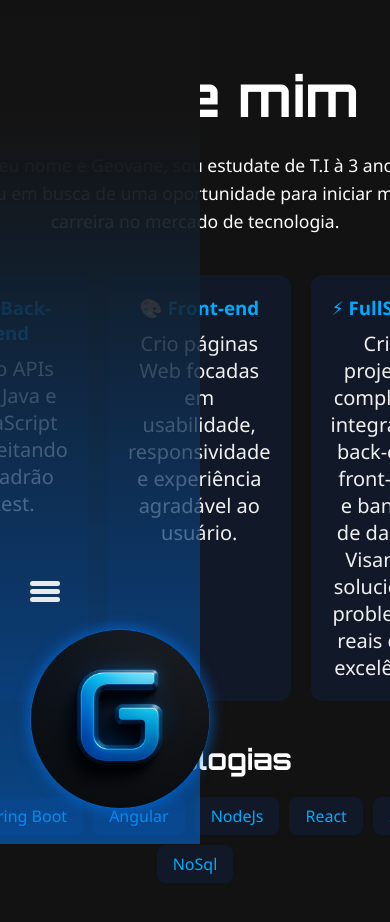
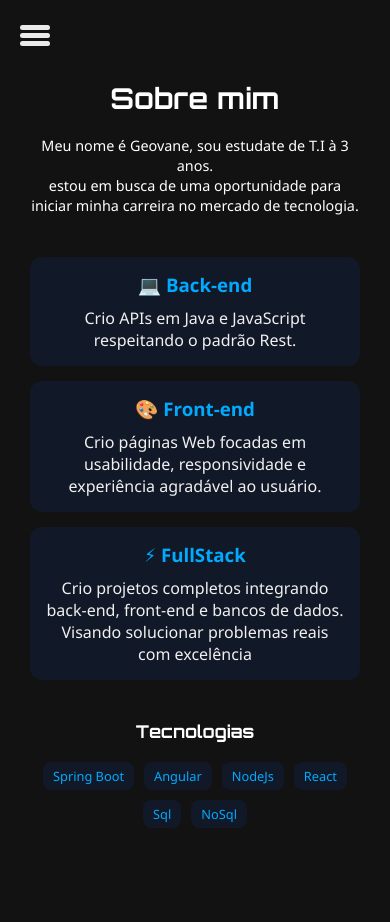
Before and after one commit to Geovanej7/Angular_MeuPortifolio, an Angular app: page /sobre in a window 390 px wide. Shown: the top 922 px of the page. Built offline with nearby package versions, Linux system fonts and the light colour scheme.

Commit message:
update css mobile

```diff
--- a/src/app/app.component.css
+++ b/src/app/app.component.css
@@ -12,16 +12,17 @@ main {
 }
 
 header {
-    position: fixed;       /* fixa o header na tela */
-    height: 100vh;         /* ocupa toda a altura da tela */
-    width: 200px;          /* largura da barra lateral */
+  position: fixed;
+  height: 100vh;
+  width: 200px;
   display: flex;
   flex-direction: column;
-    align-items: flex-start; /* alinha o conteúdo à esquerda */
+  align-items: flex-start;
   justify-content: flex-start;
   padding: 30px;
   gap: 50px;
-    background: linear-gradient(to bottom, #121212 0%, #131313 10%,#141414 15%, rgba(0, 123, 255, 0.5) 100%);
+  background: linear-gradient(to bottom, #121212 0%, #131313 10%, #141414 15%, rgba(0, 123, 255, 0.5) 100%);
+  z-index: 1000;
 }
 
 footer{
@@ -31,9 +32,21 @@ main {
 
 @media (max-width: 768px) {
     header {
-        display: flex;
-        gap: 20px;
-        flex-direction: column-reverse;
+    position: fixed;
+    top: 0;
+    left: 0;
+    height: 60px;         /* altura pequena, só barra */
+    width: 100%;          /* ocupa toda largura */
+    flex-direction: row;  /* logo + menu na horizontal */
+    align-items: center;
+    justify-content: space-between;
+    padding: 10px 20px;
+    gap: 10px;
+    background: #121212;
+    z-index: 1000;
+  }
+  app-profile-img {
+    display: none;
   }
     .content {
         margin-top: 40px;
--- a/src/app/components/botton-cv/botton-cv.component.html
+++ b/src/app/components/botton-cv/botton-cv.component.html
@@ -1,3 +1,3 @@
-<a href="../../../assets/Geovane_Fullstack.pdf" download="GeovaneJunior_cv.pdf">
+<a href="../../../assets/Curriculo_GeovaneJunior_FullStack.pdf" download="GeovaneJunior_cv.pdf">
     <button class="download-btn">Baixar CV</button>
 </a>
--- a/src/app/components/menu/menu.mobile.component.css
+++ b/src/app/components/menu/menu.mobile.component.css
@@ -44,8 +44,8 @@
       display: none;
       width: 60%;
       flex-direction: column;
-      gap: 80px;
-      background-color:#1E1E1E;
+      gap: 50px;
+      background: linear-gradient(to bottom, #121212 0%, #131313 10%, #141414 15%, rgba(0, 123, 255, 0.5) 100%);
       position: fixed;
       top: 0;
       left: 0;
@@ -69,13 +69,13 @@
 
     .container__menu-bar ul > li {
       margin-left: 50px;
-      background-color: #1E1E1E;
+      background-color: transparent;
       font-weight: bold;
 
     }
 
     .container__menu-bar ul > li > a {
-      background-color: #1E1E1E;
+      background-color: transparent;
       font-size: 30px;
     }
 
@@ -106,7 +106,7 @@
     margin-right: 35vh;
   }
   .container__menu-bar ul > li > a {
-    background-color: #1E1E1E;
+    background-color:  transparent;
     font-size: 22px;
   }
 }
--- a/src/app/pages/sobre-page/sobre/sobre.mobile.component.css
+++ b/src/app/pages/sobre-page/sobre/sobre.mobile.component.css
@@ -1,40 +1,55 @@
+
+
 @media (max-width: 768px) {
+.sobre-container {
+display: flex;
+flex-direction: column;
+margin-top: 20px;
+}
 
-    h1{
-        font-family: 'Orbitron';
-        color: #F5F5F5;
-        font-size: 40px;
-    }
-    p{
+.cards {
+flex-direction: column;
+gap: 15px;
+}
 
-        font-size: 20px;
-    }
+.card {
+padding: 15px;
+}
 
-    .container__sobre{
-        margin-top: 10px;
-        display: flex;
-        flex-direction: column;
-        align-items: center;
-        max-width: 400px;
+.titulo {
+font-size: 2.2rem;
+}
 
-    }
-    .container{
-        gap: 30px;
-        display: flex;
-        flex-direction: column;
-        align-items: center;
-        text-align: center;
-    }
-    .linha-container {
-        width: 100%;
-        display: flex;
-        justify-content: center;
-        margin: 2rem 0;
-        width:250px;
-      }
+.descricao {
+font-size: 0.95rem;
+}
 
-      .linha-ondulada {
-        width: 100%;
-        height: 100px;
-      }
+.subtitulo {
+font-size: 1.3rem;
 }
+
+.tecnologias span {
+padding: 6px 12px;
+font-size: 0.9rem;
+}
+}
+
+@media (max-width: 480px) {
+.titulo {
+font-size: 1.8rem;
+}
+
+.descricao {
+font-size: 0.9rem;
+line-height: 1.4;
+}
+
+.subtitulo {
+font-size: 1.1rem;
+}
+
+.tecnologias span {
+font-size: 0.8rem;
+padding: 5px 10px;
+}
+}
```
Also changed, not shown: 2 other files (tests, documents, lock files or other folders). Lines whose indentation alone changed are shown as unchanged.
